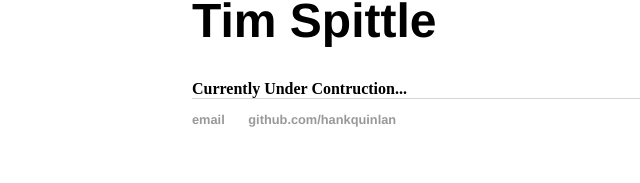
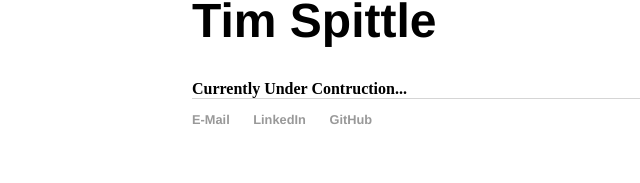
Before and after one commit to timspit/timspit.github.io, a Jekyll site: the page built from index.html, in a window 1280 px wide. Shown: the part 117-300 px from the top of the page, without its empty margins (0-640 px from the left). Built offline with Jekyll 4.4.1, drawn with Linux system fonts in a browser that asks for light colours.

Commit message:
Update default.html

```diff
--- a/_layouts/default.html
+++ b/_layouts/default.html
@@ -21,8 +21,9 @@
 			</div><!-- /.container -->
 			<footer>
 	    		<ul>
-	        		<li><a href="mailto:hankquinlanhub@gmail.com">email</a></li>
-	        		<li><a href="https://github.com/hankquinlan">github.com/hankquinlan</a></li>
+	        		<li><a href="mailto:spittle.t@gmail.com">E-Mail</a></li>
+	        		<li><a href="https://www.linkedin.com/in/tim-spittle-37a9b812">LinkedIn</a></li>
+				<li><a href="https://github.com/timspit">GitHub</a></li>
 				</ul>
 			</footer>
 		</body>
```
